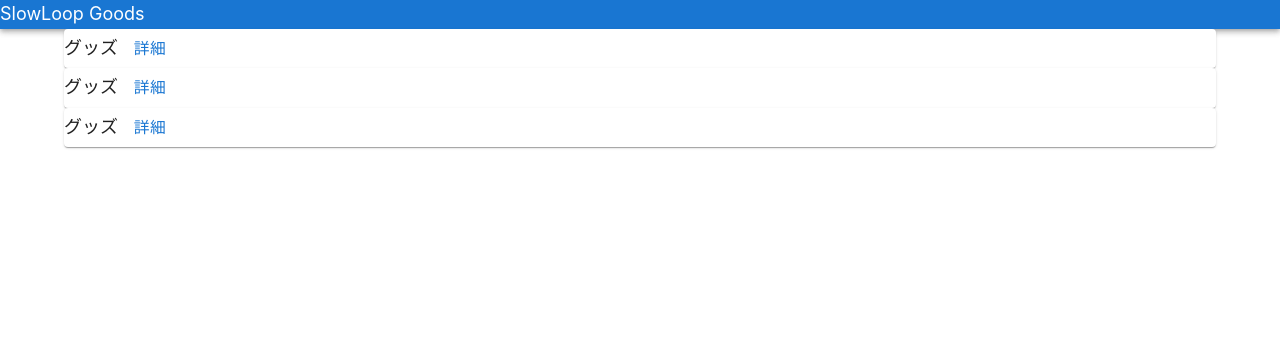
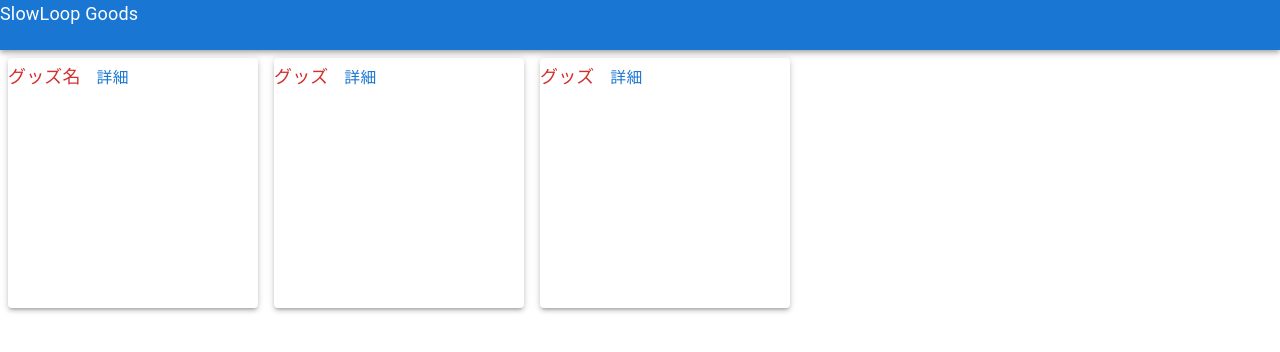
Before and after one commit to Nullpoir/slowloop_goods_api, a Next.js app in the folder front/: page / in a window 1280 px wide. Shown: the top 352 px of the page. Built offline with nearby package versions, Linux system fonts and the light colour scheme.

Commit message:
いい感じに

```diff
--- a/front/src/pages/index.tsx
+++ b/front/src/pages/index.tsx
@@ -1,38 +1,55 @@
 import * as React from 'react';
-import { createTheme, ThemeProvider } from '@mui/material/styles';
-import { AppBar, Card, Container, CssBaseline, Button  } from '@mui/material';
+import { styled } from '@mui/material/styles'
+import { AppBar, Card, Container, Box, CssBaseline, Button  } from '@mui/material';
 
+// styling
+const StyledCard = styled(Card)(({ theme }) => ({
+  margin: theme.spacing(1),
+  boxShadow: theme.shadows[3],
+  color: theme.palette.error.main,
+  minHeight: "250px",
+  flexBasis: "250px"
+
+}))
+
+const Header = styled(AppBar)(({ theme }) => ({
+  height: "50px",
+  position: "sticky"
+}))
+
+// JSX
 const Home = (): JSX.Element => {
   return(
-    <div>
-      <AppBar position="static">
+    <>
+      <Box sx={{ display: 'flex', flexDirection: 'column', minHeight: "100vh" }}>
+        <Header>
+          SlowLoop Goods
+        </Header>
+        <CssBaseline/>
+        <Box sx={{ display: 'flex', flexWrap: "wrap", minWidth: "100vw"}}>
+          <StyledCard>
+            グッズ名
+            <Button>
+              詳細
+            </Button>
+          </StyledCard>
 
-        SlowLoop Goods
-      </AppBar>
-
-      <Container>
-        <Card>
+          <StyledCard>
             グッズ
             <Button>
               詳細
             </Button>
-        </Card>
+          </StyledCard>
 
-        <Card>
+          <StyledCard>
             グッズ
             <Button>
               詳細
             </Button>
-        </Card>
-
-        <Card>
-          グッズ
-          <Button>
-            詳細
-          </Button>
-        </Card>
-      </Container>
-    </div>
+          </StyledCard>
+        </Box>
+      </Box>
+    </>
   )
 }
 
```
Also changed, not shown: front/src/utils/axios.ts (added, +18 -0 lines). Lines whose indentation alone changed are shown as unchanged.
